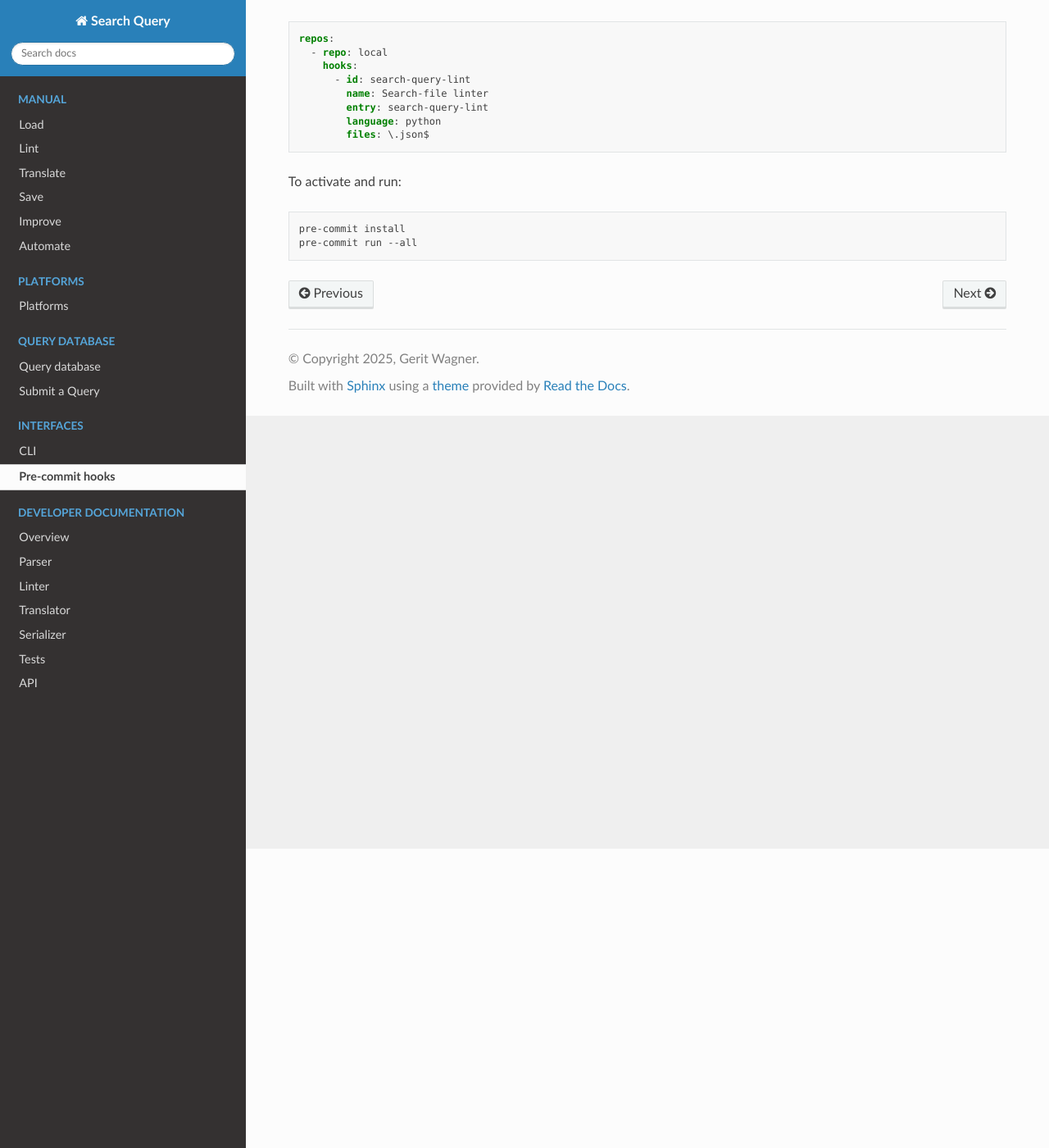
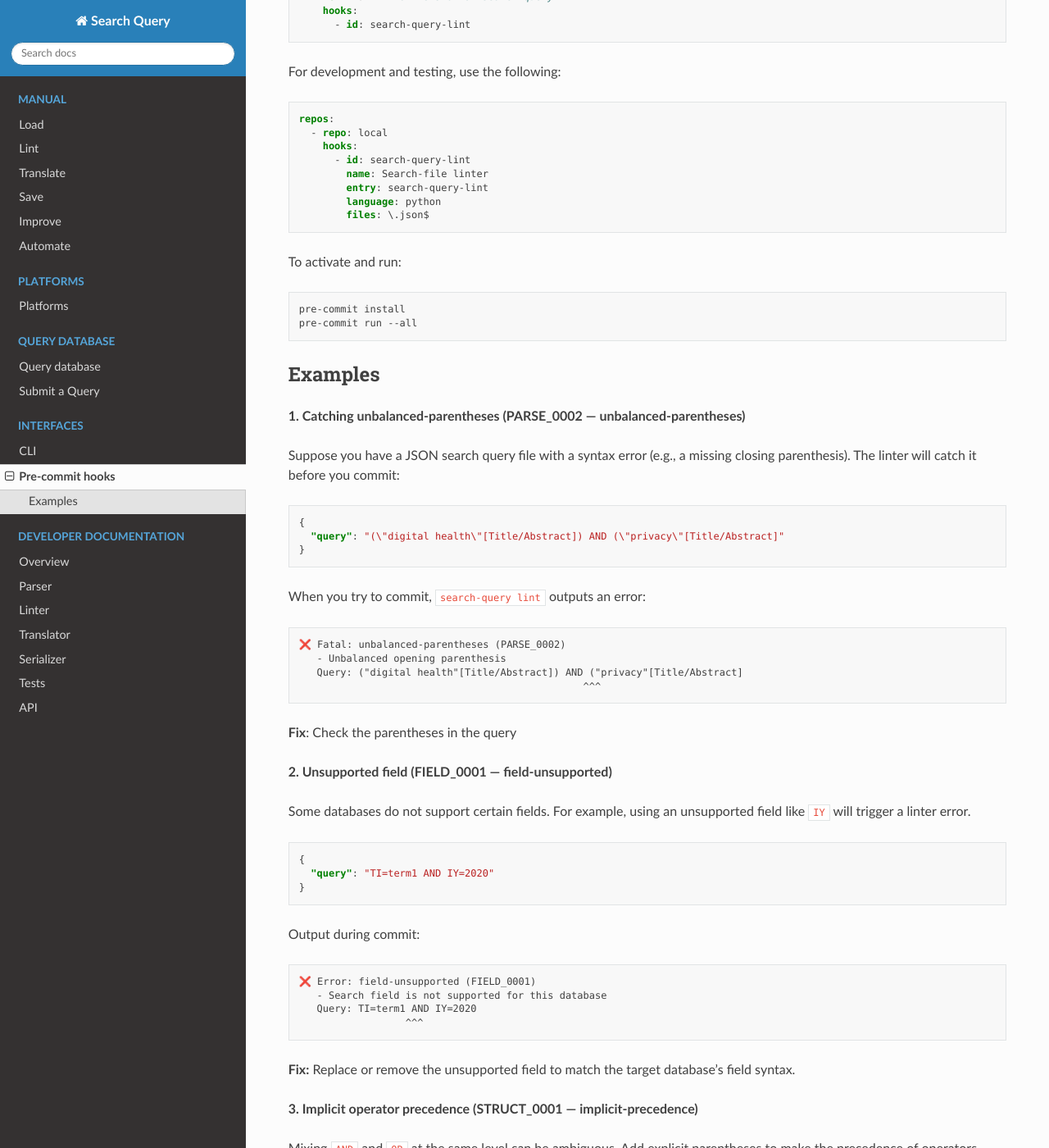
Before and after one commit to CoLRev-Environment/search-query, a Sphinx documentation site: the page built from docs/source/pre_commit.rst, in a window 1280 px wide and 1400 px high, scrolled down 365 px. Shown: the whole window at 82% size. Built offline with Sphinx 7.4.7 and the Read the Docs theme 3.1.0, drawn with Linux system fonts in a browser that asks for light colours; some of the changed text lies outside the part shown.

Commit message:
Added draft for description in translation and linter documentation (#59)
* draft for pre_commit and translate description

* add examples to linter

* fix one line

* Update pre_commit.rst

* Update translate.rst

* Update translate.rst

* Update translate.rst

---------

Co-authored-by: Gerit Wagner <geritwagner@users.noreply.github.com>

```diff
--- a/docs/source/pre_commit.rst
+++ b/docs/source/pre_commit.rst
@@ -2,6 +2,12 @@
 
 Pre-commit hooks
 ==========================================================
+
+The ``search-query lint`` hook is a linter that automatically checks
+search query files (JSON) for errors and formatting issues.
+It is based on the ``search-query`` package and ensures that only valid,
+well-structured queries are committed to the repository. This helps catch
+mistakes early and keeps your project consistent without extra manual work.
 
 Linters can be included as pre-commit hooks by adding the following to the ``.pre-commit-config.yaml``:
 
@@ -32,3 +38,81 @@ To activate and run:
 
     pre-commit install
     pre-commit run --all
+
+
+Examples
+----------------------------------------------------------
+
+**1. Catching unbalanced-parentheses (PARSE_0002 — unbalanced-parentheses)**
+
+Suppose you have a JSON search query file with a syntax error (e.g., a
+missing closing parenthesis). The linter will catch it before you commit:
+
+.. code-block:: json
+
+    {
+      "query": "(\"digital health\"[Title/Abstract]) AND (\"privacy\"[Title/Abstract]"
+    }
+
+When you try to commit, ``search-query lint`` outputs an error:
+
+.. code-block:: text
+
+    ❌ Fatal: unbalanced-parentheses (PARSE_0002)
+       - Unbalanced opening parenthesis
+       Query: ("digital health"[Title/Abstract]) AND ("privacy"[Title/Abstract]
+                                                    ^^^
+
+**Fix**: Check the parentheses in the query
+
+
+**2. Unsupported field (FIELD_0001 — field-unsupported)**
+
+Some databases do not support certain fields. For example, using an
+unsupported field like ``IY`` will trigger a linter error.
+
+.. code-block:: json
+
+    {
+      "query": "TI=term1 AND IY=2020"
+    }
+
+Output during commit:
+
+.. code-block:: text
+
+    ❌ Error: field-unsupported (FIELD_0001)
+       - Search field is not supported for this database
+       Query: TI=term1 AND IY=2020
+                      ^^^
+
+**Fix:** Replace or remove the unsupported field to match the target database’s
+field syntax.
+
+
+**3. Implicit operator precedence (STRUCT_0001 — implicit-precedence)**
+
+Mixing ``AND`` and ``OR`` at the same level can be ambiguous. Add explicit
+parentheses to make the precedence of operators explicit.
+
+.. code-block:: text
+
+    # PLATFORM.PUBMED
+    "health tracking" OR ("remote" AND "monitoring") AND ("mobile application" OR "wearable device")
+
+Output during commit:
+
+.. code-block:: text
+
+    ❌ Error: implicit-precedence (STRUCT_0001)
+       - Operator changed at the same level (explicit parentheses are recommended)
+       Query: "health tracking" OR ("remote" AND "monitoring") AND ("mobile application" OR "wearable device")
+                          ^^^^^           ^^^
+       Tip: Add parentheses to clarify how AND/OR should be grouped.
+
+**Fix:** Make the intended grouping explicit.
+
+.. code-block:: text
+
+    # PLATFORM.PUBMED
+    ("health tracking" OR ("remote" AND "monitoring")) AND ("mobile application" OR "wearable device")
```
Also changed, not shown: docs/source/translate.rst (+12 -3 lines).
